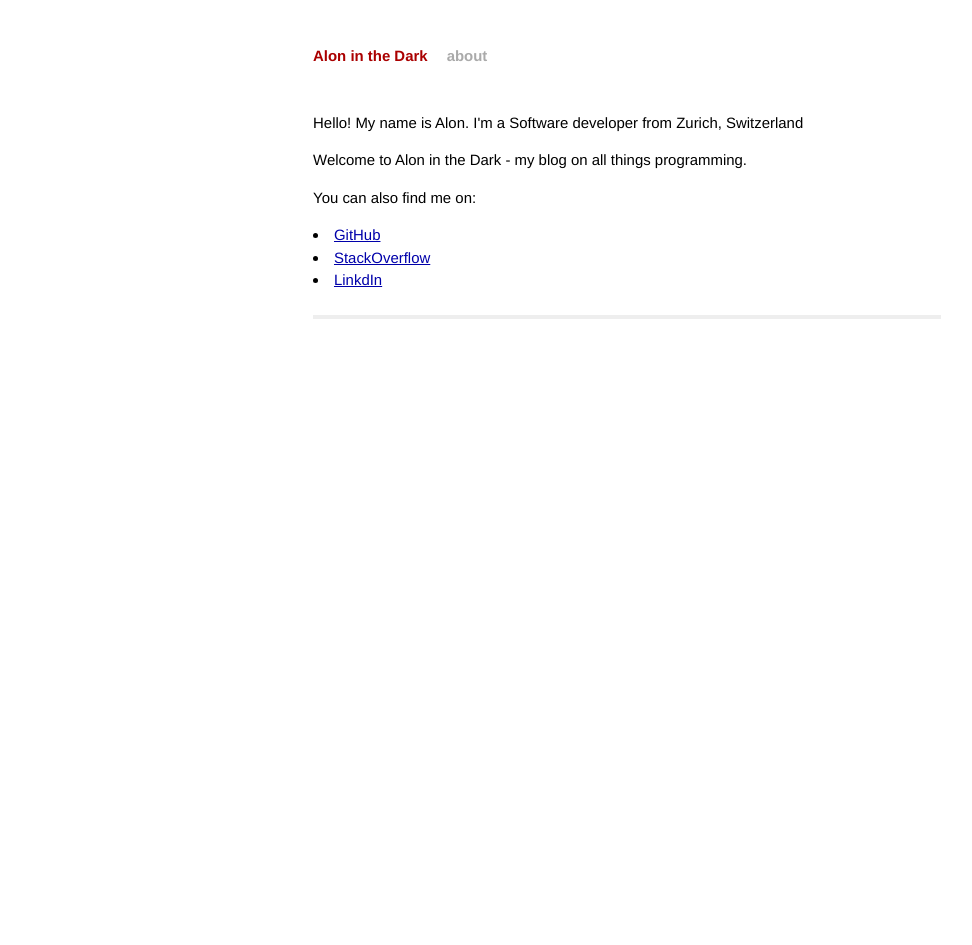
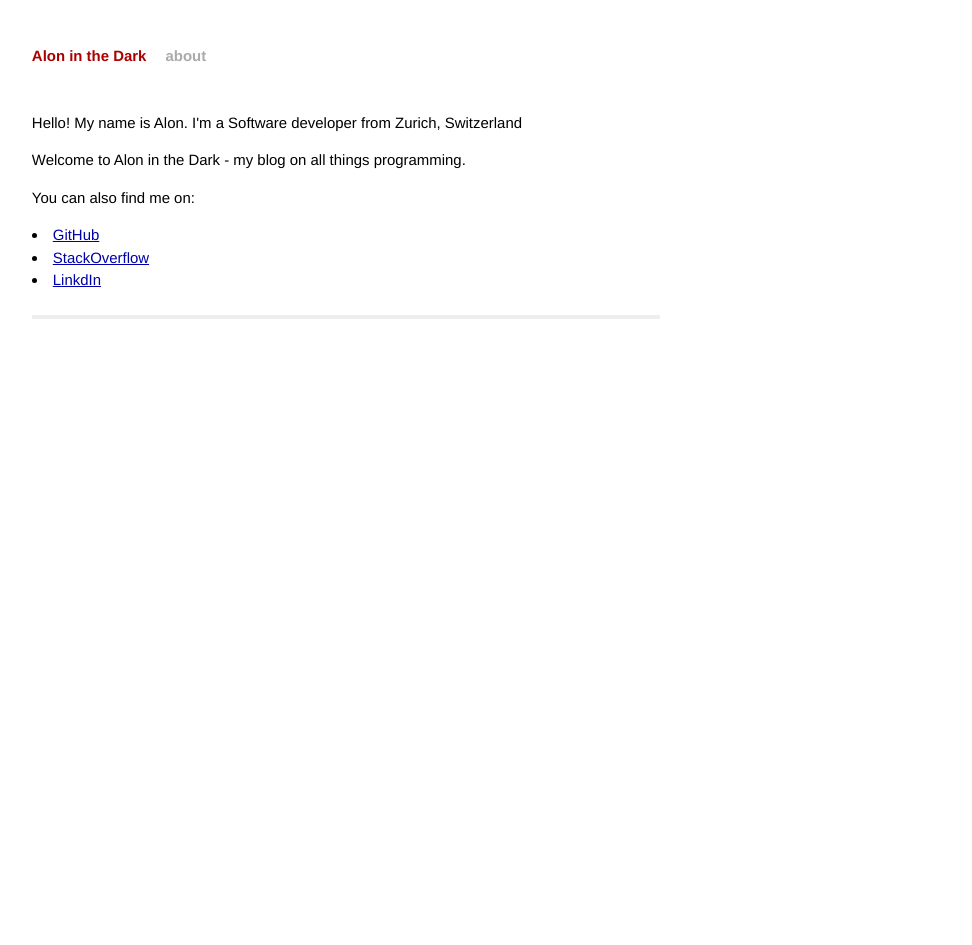
Before and after one commit to ayedo/ayedo.github.io, a Jekyll site: the page built from about.html, in a window 1280 px wide. Shown: the whole page, without its empty margins (13-985 px from the left). Built offline with Jekyll 4.4.1, drawn with Linux system fonts in a browser that asks for light colours.

```diff
--- a/about.html
+++ b/about.html
@@ -14,7 +14,7 @@ layout: default
   <p>
     You can also find me on:
   </p>
-  <li><a href="https://ayedo.github.com">GitHub</a></li>
+  <li><a href="https://github.com/ayedo">GitHub</a></li>
   <li>
     <a href="https://stackoverflow.com/users/980915/ynv">StackOverflow</a>
   </li>
--- a/css/main.css
+++ b/css/main.css
@@ -64,7 +64,7 @@ ul.posts span {
   font-size: 115%;
   text-align: justify;
   max-width: 42em;
-  margin: 3em auto 2em;
+  margin: 3em 3em 2em;
   line-height: 1.5em;
 }
 
```
Also changed, not shown: img/hello.png (deleted), 3 other files.
